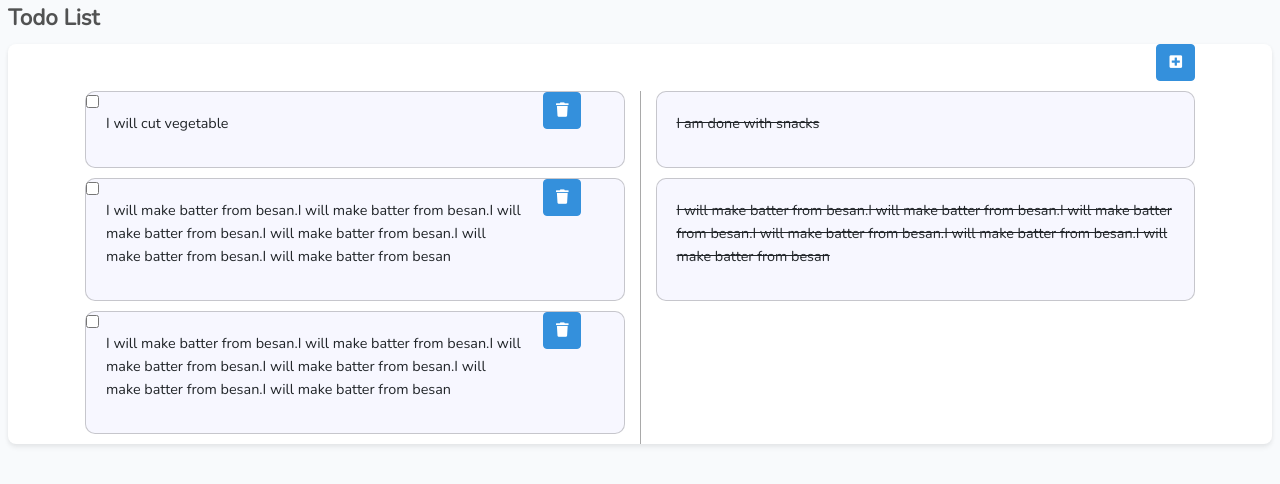
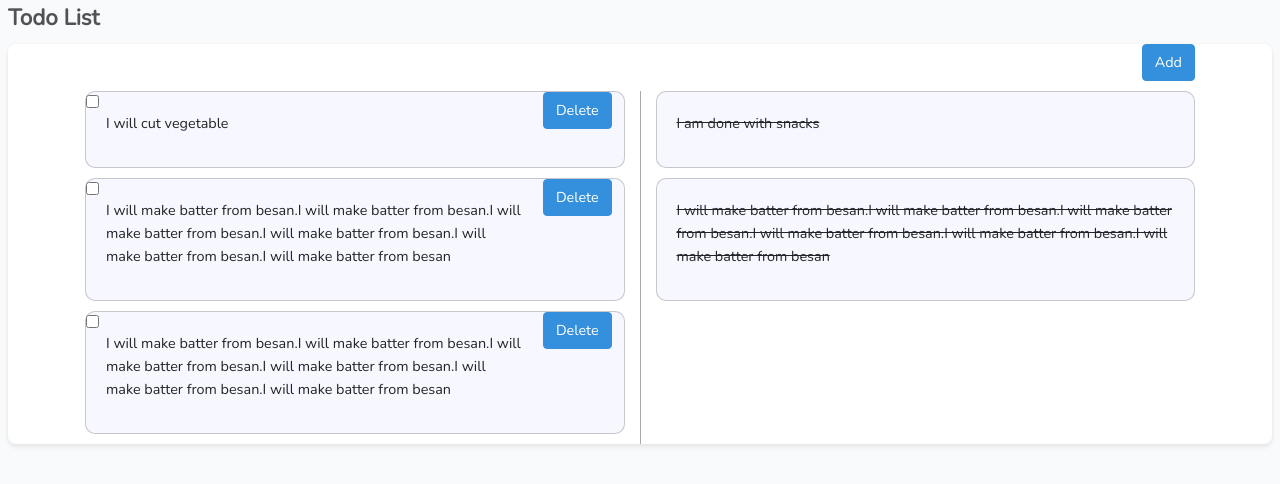
Before and after one commit to niyati-dot/FreelancerDashboard, a React (Create React App) app: page /todolist in a window 1280 px wide. Shown: the top 484 px of the page. Built offline with nearby package versions, Linux system fonts and the light colour scheme.

Commit message:
Todo List

```diff
--- a/src/pages/TodoList.js
+++ b/src/pages/TodoList.js
@@ -54,11 +54,10 @@ export default function TodoList(){
                                     <Col>
                                     </Col>
                                     <Col className="newtask-col">
-                                        <Button color="primary" className="alignment" onClick={toggle}>
-                                            <span>
-                                                <i class="fas fa-plus-square"></i>
-                                            </span>
-                                        </Button>
+                                        <div className="alignment">
+                                            <Button   onClick={toggle} className="primary-button">Add</Button>
+                                        </div>
+
                                     </Col>
                                 </Row>
                                 <Row className="card-row">
@@ -76,11 +75,7 @@ export default function TodoList(){
                                                         </CardBody>
                                                     </div>
                                                     <div className="button-col">
-                                                        <Button className="delete-button ">
-                                                            <span>
-                                                                <i class="fas fa-trash"></i>
-                                                            </span>
-                                                        </Button>
+                                                        <Button  className="delete-button">Delete</Button>
                                                     </div>
                                                 </div>
                                             </Card>
```
